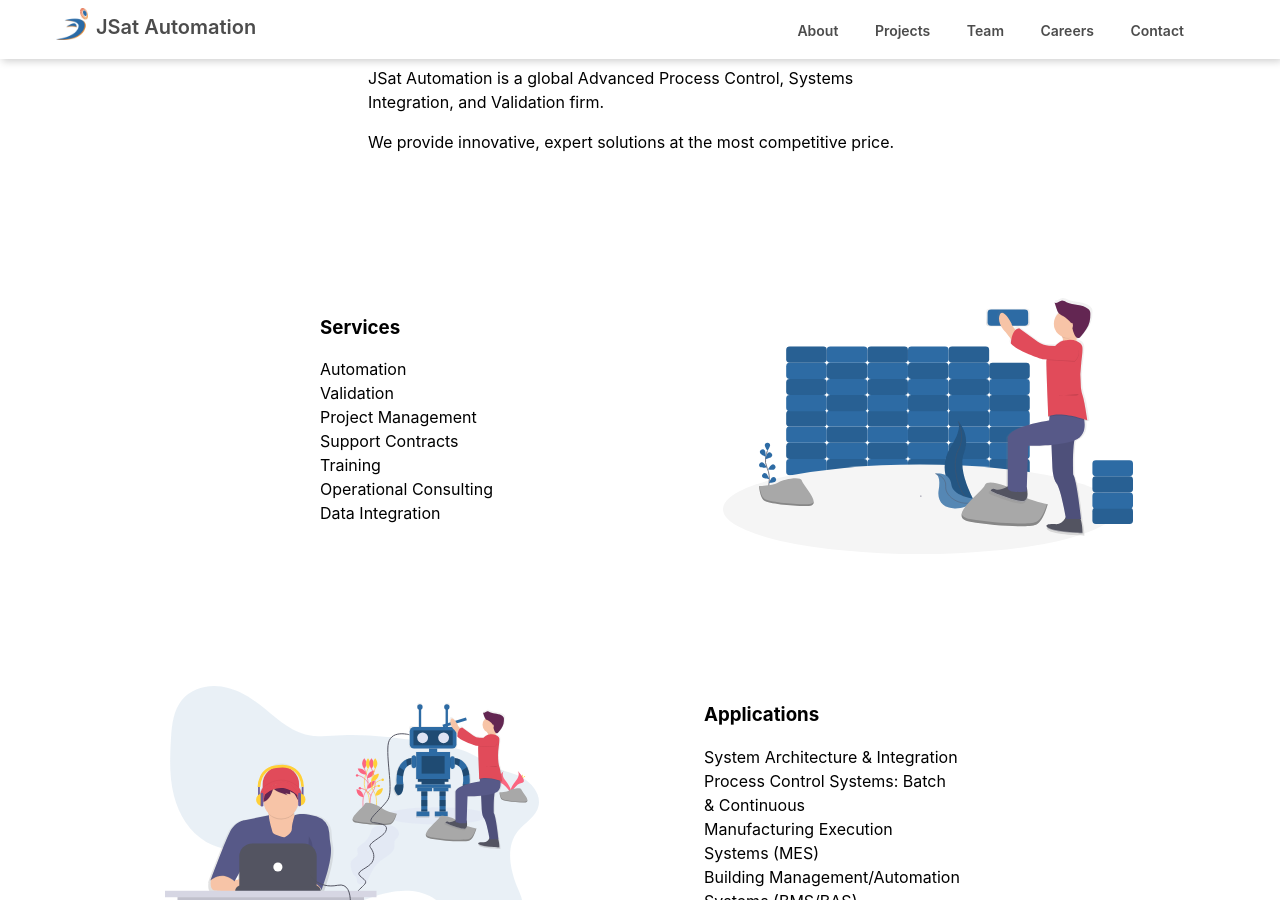
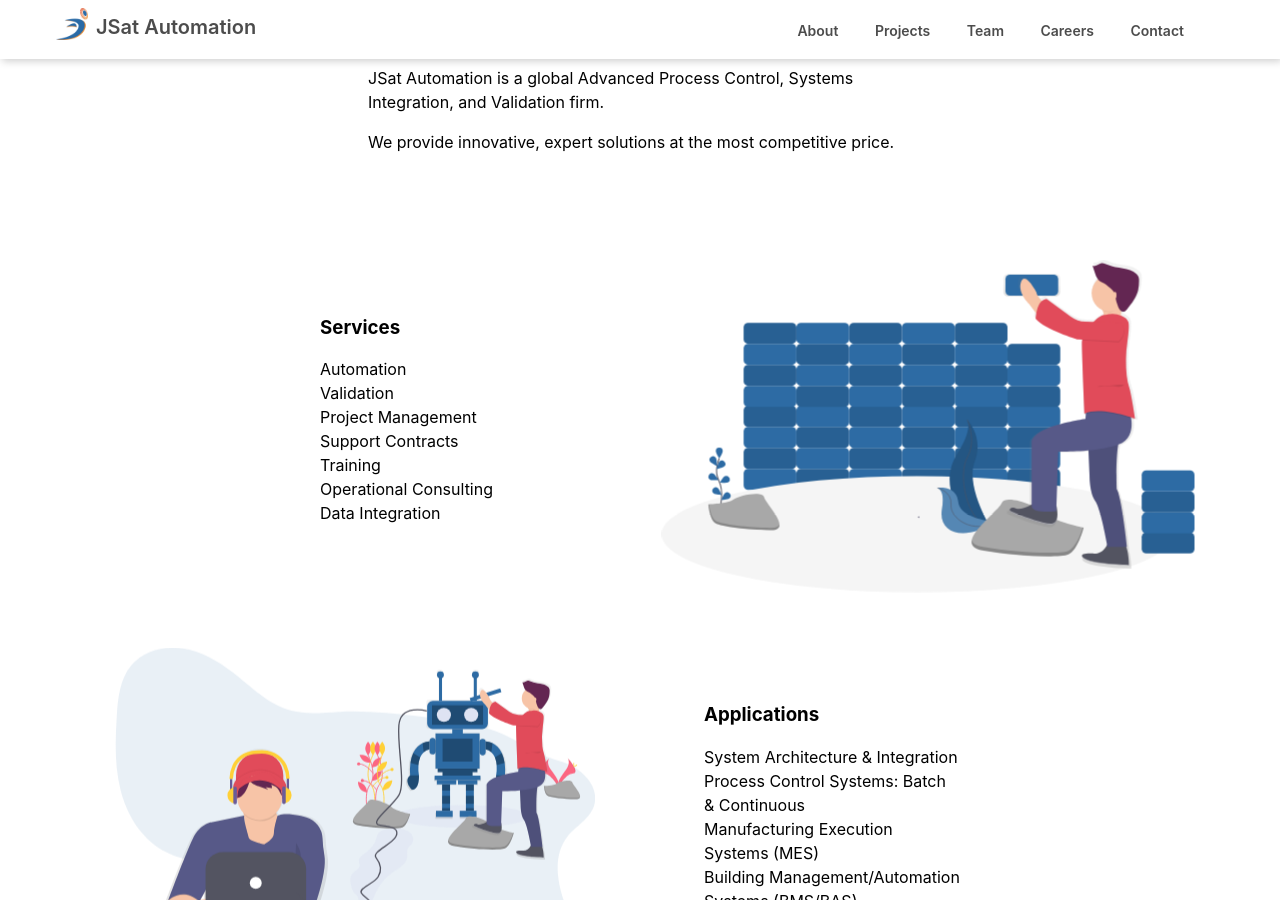
Before and after one commit to jsatautomation/jsatautomation.github.io, a Jekyll site: the page built from index.md, in a window 1280 px wide and 900 px high, scrolled down 1043 px. Built offline with Jekyll 4.4.1, drawn with Linux system fonts in a browser that asks for light colours; nearby versions of some CDN libraries.

Commit message:
increase illustration sizes

```diff
--- a/_layouts/home.html
+++ b/_layouts/home.html
@@ -33,12 +33,12 @@ layout: default
           </div>
         </div>
         <div class="w-50-l w-100 pl5-l tc order-1-l order-0">
-          <img src="/assets/img/undraw_building_blocks_n0nc.svg" alt="Coding" class="h5" />
+          <img src="/assets/img/undraw_building_blocks_n0nc.svg" alt="Coding" class="h5 scale-0 scale-1-l" />
         </div>
       </div>
       <div class="flex flex-column flex-row-l mw8 center pt6-l pt3">
         <div class="w-50-l w-100 pr5-l tc order-0">
-          <img src="/assets/img/undraw_firmware_mf69.svg" alt="Coding" class="h5" />
+          <img src="/assets/img/undraw_firmware_mf69.svg" alt="Coding" class="h5 scale-0 scale-1-l" />
         </div>
         <div class="flex justify-center-m w-50-l w-100 ph5-l order-1">
           <div class="w6 mw5-l">
@@ -72,7 +72,7 @@ layout: default
           </div>
         </div>
         <div class="w-50-l w-100 pl5-l tc order-1-l order-0">
-          <img src="/assets/img/undraw_artificial_intelligence_upfn.svg" alt="Coding" class="h5" />
+          <img src="/assets/img/undraw_artificial_intelligence_upfn.svg" alt="Coding" class="h5 scale-0 scale-1-l" />
         </div>
       </div>
       <div class="flex justify-center items-center">
--- a/assets/main.scss
+++ b/assets/main.scss
@@ -34,6 +34,44 @@ html, body {
 
 .w6 {
   width: 34rem;
+}
+
+.scale-0 {
+  transform: scale(1);
+}
+
+.scale-1 {
+  transform: scale(1.3);
+}
+
+@media screen and (min-width: 30em) {
+  .scale-0-ns {
+    transform: scale(1);
+  }
+
+  .scale-1-ns {
+    transform: scale(1.3);
+  }
+}
+
+@media screen and (min-width: 30em) and (max-width:60em) {
+  .scale-0-m {
+    transform: scale(1);
+  }
+
+  .scale-1-m {
+    transform: scale(1.3);
+  }
+}
+
+@media screen and (min-width: 60em) {
+  .scale-0-l {
+    transform: scale(1);
+  }
+
+  .scale-1-l {
+    transform: scale(1.3);
+  }
 }
 
 .section-placeholder {
```
